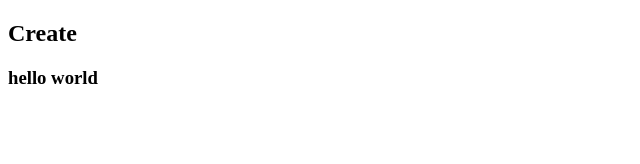
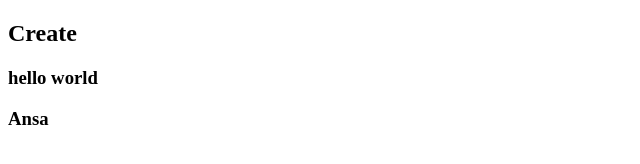
Before and after one commit to SumaiyaNaz/Supabase-presentation, a plain HTML site: page index.html in a window 1280 px wide. Shown: the full height of the page, 0-640 px from the left. Drawn offline with Linux system fonts and the light colour scheme.

Commit message:
Ansa branch

```diff
--- a/index.html
+++ b/index.html
@@ -9,6 +9,7 @@
 <body>
     <h2>Create <html></html></h2>
     <h3>hello world</h3>
+    <h3>Ansa</h3>
     <script src="script.js"></script>
     <script type="module" src="config.js"></script>
 </body>
```
